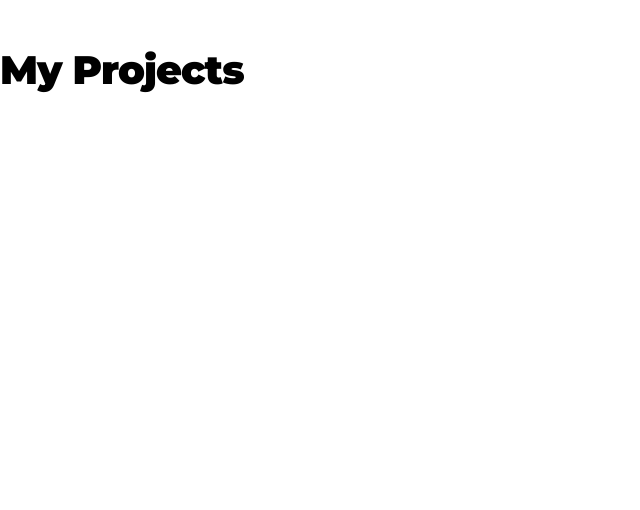
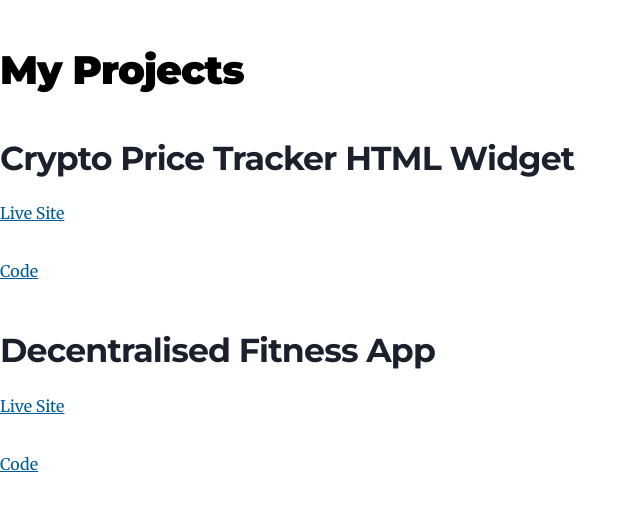
Before and after one commit to bwakedavis/bwakedavis.github.io, a Gatsby site: page /projects in a window 1280 px wide. Shown: the whole page, without its empty margins (0-640 px from the left). Built offline with nearby package versions, Linux system fonts and the light colour scheme; Gatsby itself is replaced by a stand-in of ours.

Commit message:
added 2 projects

```diff
--- a/src/pages/projects.js
+++ b/src/pages/projects.js
@@ -4,6 +4,20 @@ export default function Projects (){
     return(
         <div>
             <h1>My Projects</h1>
+            <div>
+                <h2>Crypto Price Tracker HTML Widget</h2>
+                <p><a href="https://bwakedavis.github.io/Crypto-Portfolio-Price-Tracker-HTML-Widget-Builder/">Live Site</a></p>
+                <p><a href="https://github.com/bwakedavis/Crypto-Portfolio-Price-Tracker-HTML-Widget-Builder">Code</a></p>
+            </div>
+            <div>
+                <h2>Decentralised Fitness App</h2>
+                <p><a href="https://hidden-meadow-7015.on.fleek.co/">Live Site</a></p>
+                <p><a href="https://github.com/bwakedavis">Code</a></p>
+            </div>
+
+            <div>
+                <h2></h2>
+            </div>
         </div>
     )
 }
```
